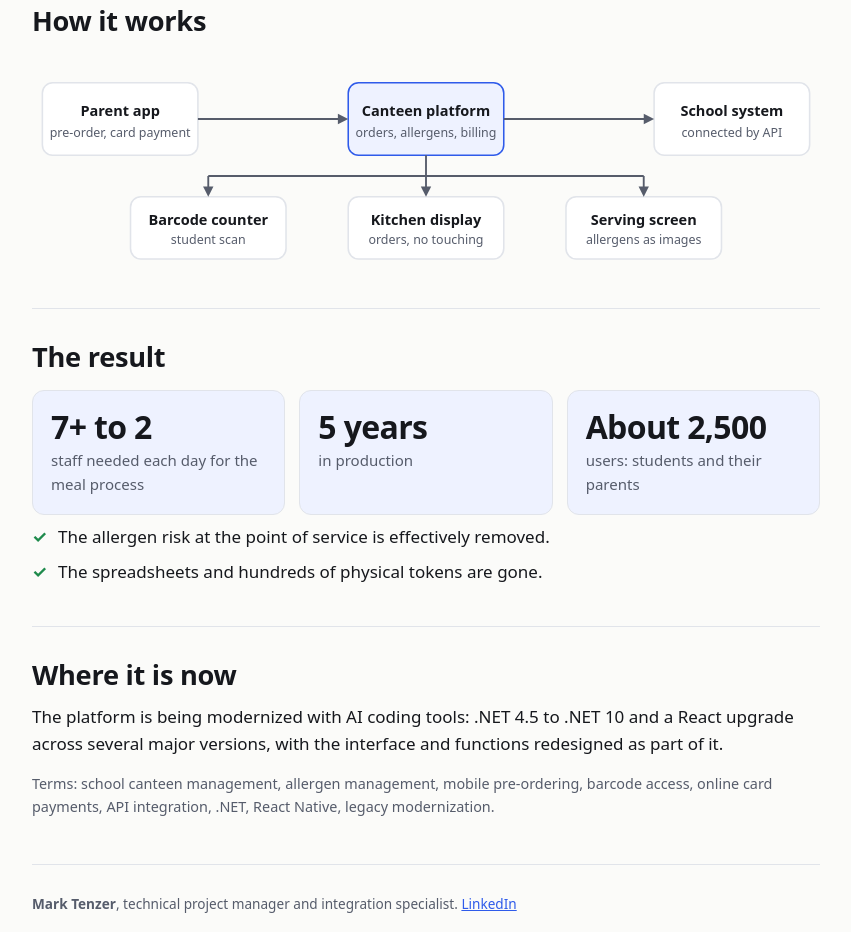
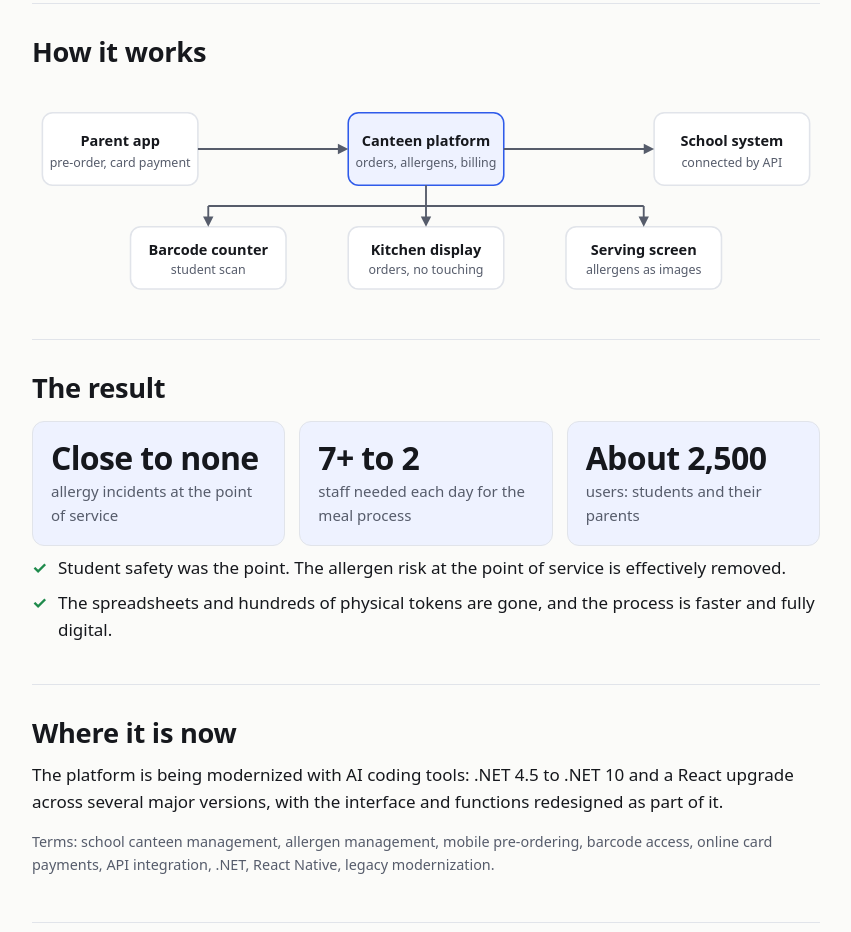
Before and after one commit to empty214/case-studies, a plain HTML site: page canteen/index.html in a window 1280 px wide. Shown: the part 1661-2593 px from the top of the page, without its empty margins (214-1065 px from the left). Drawn offline with Linux system fonts and the light colour scheme.

Commit message:
Lead the canteen case study with student safety (v0.2)
Co-Authored-By: Claude Sonnet 5.5 <noreply@anthropic.com>

```diff
--- a/canteen/index.html
+++ b/canteen/index.html
@@ -4,7 +4,7 @@
 <meta charset="utf-8">
 <meta name="viewport" content="width=device-width, initial-scale=1">
 <title>School canteen platform: allergen safety, pre-ordering and billing</title>
-<meta name="description" content="Case study: a canteen platform built for an international school. A manual daily process that needed 7+ staff now runs with 2, and the allergen risk at the point of service is effectively removed.">
+<meta name="description" content="Case study: a canteen platform built for an international school. Allergy incidents are now close to non-existent, and a manual daily process that needed 7+ staff runs with 2.">
 <style>
 :root {
   --bg: #fbfbf9; --fg: #16181d; --muted: #565c6b; --card: #ffffff; --line: #e1e4ea;
@@ -92,7 +92,7 @@ footer { padding: 28px 0 56px; border-top: 1px solid var(--line); color: var(--m
 <header>
   <div class="eyebrow">Case study</div>
   <h1>A school canteen platform that took the allergen risk out of lunch</h1>
-  <p class="lead">Allergen safety, meal pre-ordering and billing for an international school, built from scratch. A daily process that needed 7+ staff now runs with 2.</p>
+  <p class="lead">Allergen safety, meal pre-ordering and billing for an international school, built from scratch. Allergy incidents are now close to non-existent, and a daily process that needed 7+ staff runs with 2.</p>
   <div class="pills">
     <span class="pill">My role: product manager</span>
     <span class="pill">5 years in production</span>
@@ -174,13 +174,13 @@ footer { padding: 28px 0 56px; border-top: 1px solid var(--line); color: var(--m
 <section>
   <h2>The result</h2>
   <div class="stats">
+    <div class="stat"><div class="n">Close to none</div><div class="l">allergy incidents at the point of service</div></div>
     <div class="stat"><div class="n">7+ to 2</div><div class="l">staff needed each day for the meal process</div></div>
-    <div class="stat"><div class="n">5 years</div><div class="l">in production</div></div>
     <div class="stat"><div class="n">About 2,500</div><div class="l">users: students and their parents</div></div>
   </div>
   <ul class="tick">
-    <li>The allergen risk at the point of service is effectively removed.</li>
-    <li>The spreadsheets and hundreds of physical tokens are gone.</li>
+    <li>Student safety was the point. The allergen risk at the point of service is effectively removed.</li>
+    <li>The spreadsheets and hundreds of physical tokens are gone, and the process is faster and fully digital.</li>
   </ul>
 </section>
 
```
Also changed, not shown: index.html (+1 -1 lines), 1 other file.
